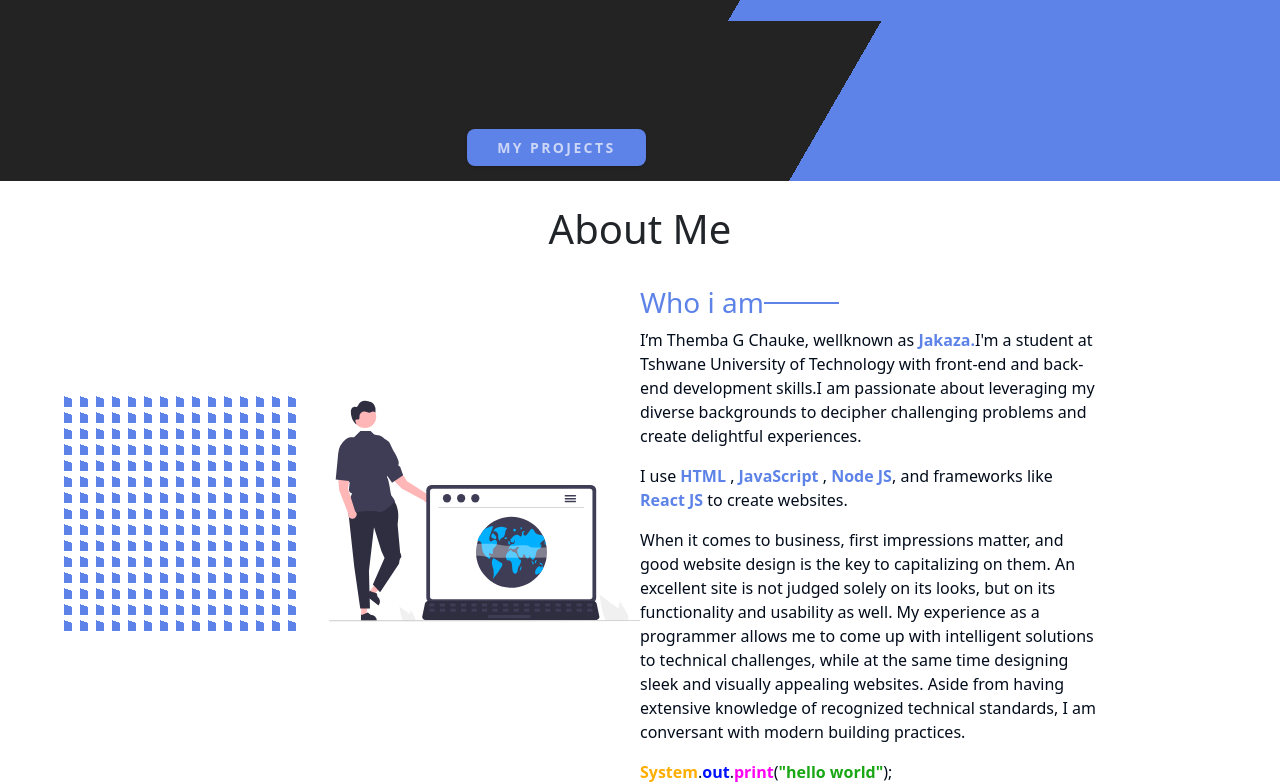
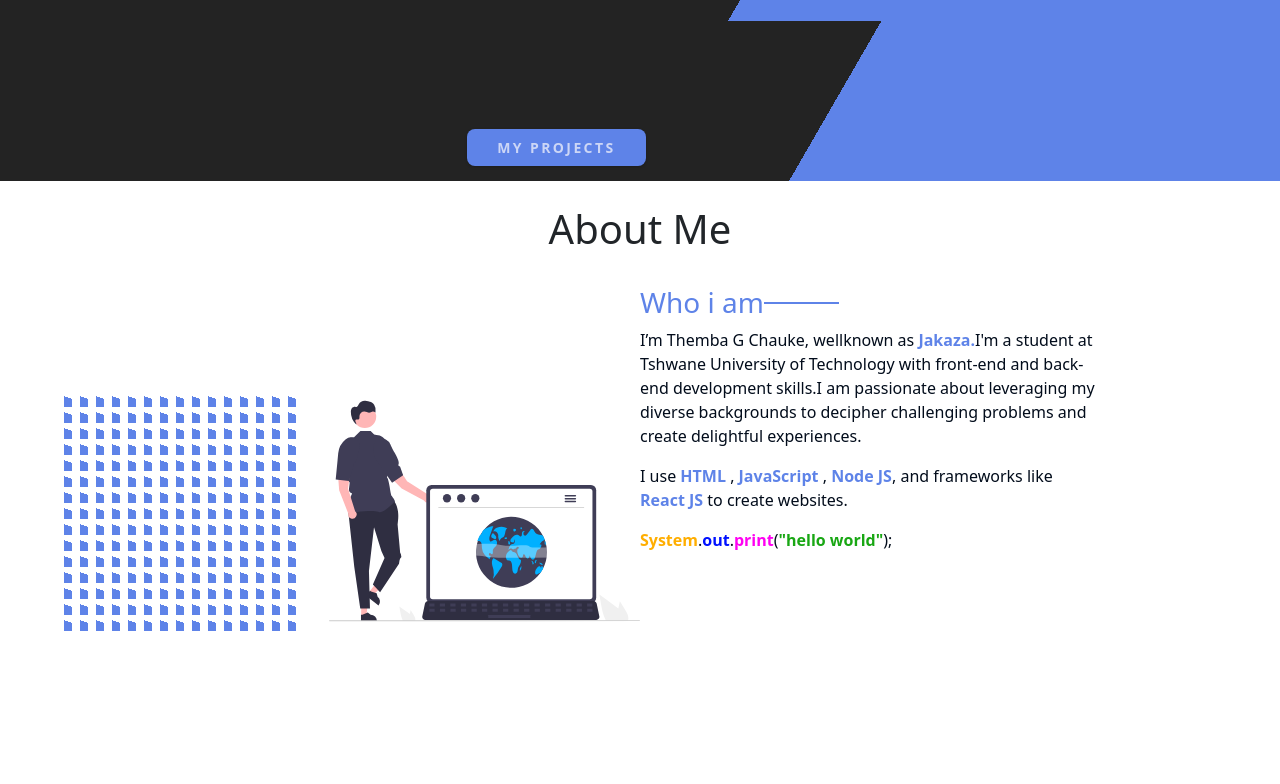
Before and after one commit to Jakaza/Portfolio, a plain HTML site: page index.html in a window 1280 px wide. Shown: the part 619-1403 px from the top of the page. After the commit the page ends 1380 px from the top, so only its background shows below. Drawn offline with nearby package versions, Linux system fonts and the light colour scheme; files whose address does not match are found by name.

Commit message:
Unpdate index

```diff
--- a/index.html
+++ b/index.html
@@ -110,7 +110,6 @@
                     <h3>Who i am</h3>
                     <p>I’m Themba G Chauke, wellknown as <b class="jakaza">Jakaza.</b>I'm a student at Tshwane University of Technology with front-end and back-end development skills.I am passionate about leveraging my diverse backgrounds to decipher challenging problems and create delightful experiences.</p>
                     <p>I use <b class="jakaza">HTML</b> , <b class="jakaza">JavaScript</b> , <b class="jakaza">Node JS</b>, and frameworks like <b class="jakaza">React JS </b> to create websites.</p>
-                    <p>When it comes to business, first impressions matter, and good website design is the key to capitalizing on them. An excellent site is not judged solely on its looks, but on its functionality and usability as well. My experience as a programmer allows me to come up with intelligent solutions to technical challenges, while at the same time designing sleek and visually appealing websites. Aside from having extensive knowledge of recognized technical standards, I am conversant with modern building practices.</p>
                     <p><span  style="color: rgb(255, 174, 0);">System</span>.<span style="color: rgb(0, 17, 255);">out</span>.<span style="color: rgb(255, 0, 242);">print</span>(<span style="color: rgb(25, 167, 20);">"hello world"</span>);</p>
                 </div>
             </article>
```
